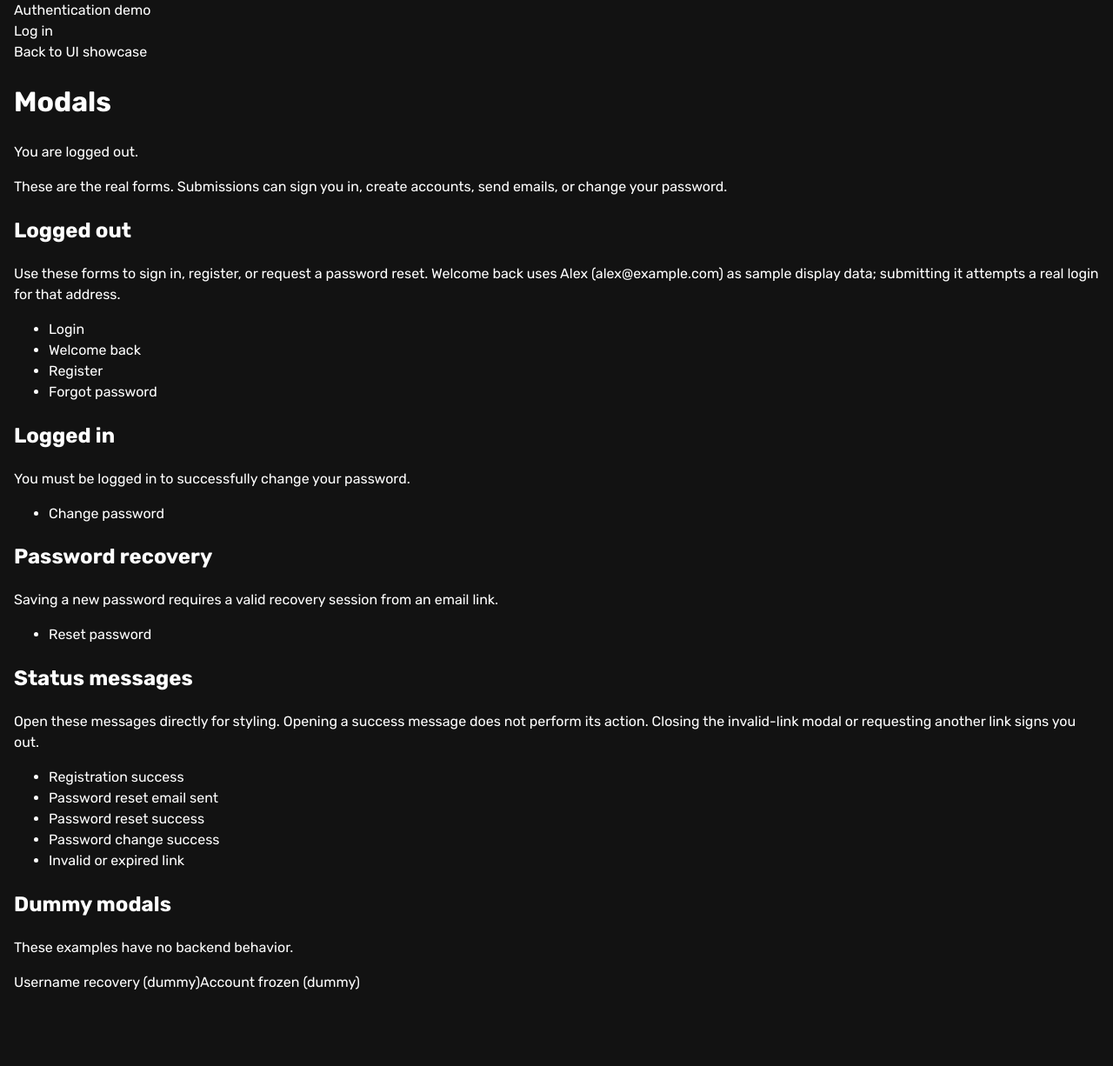
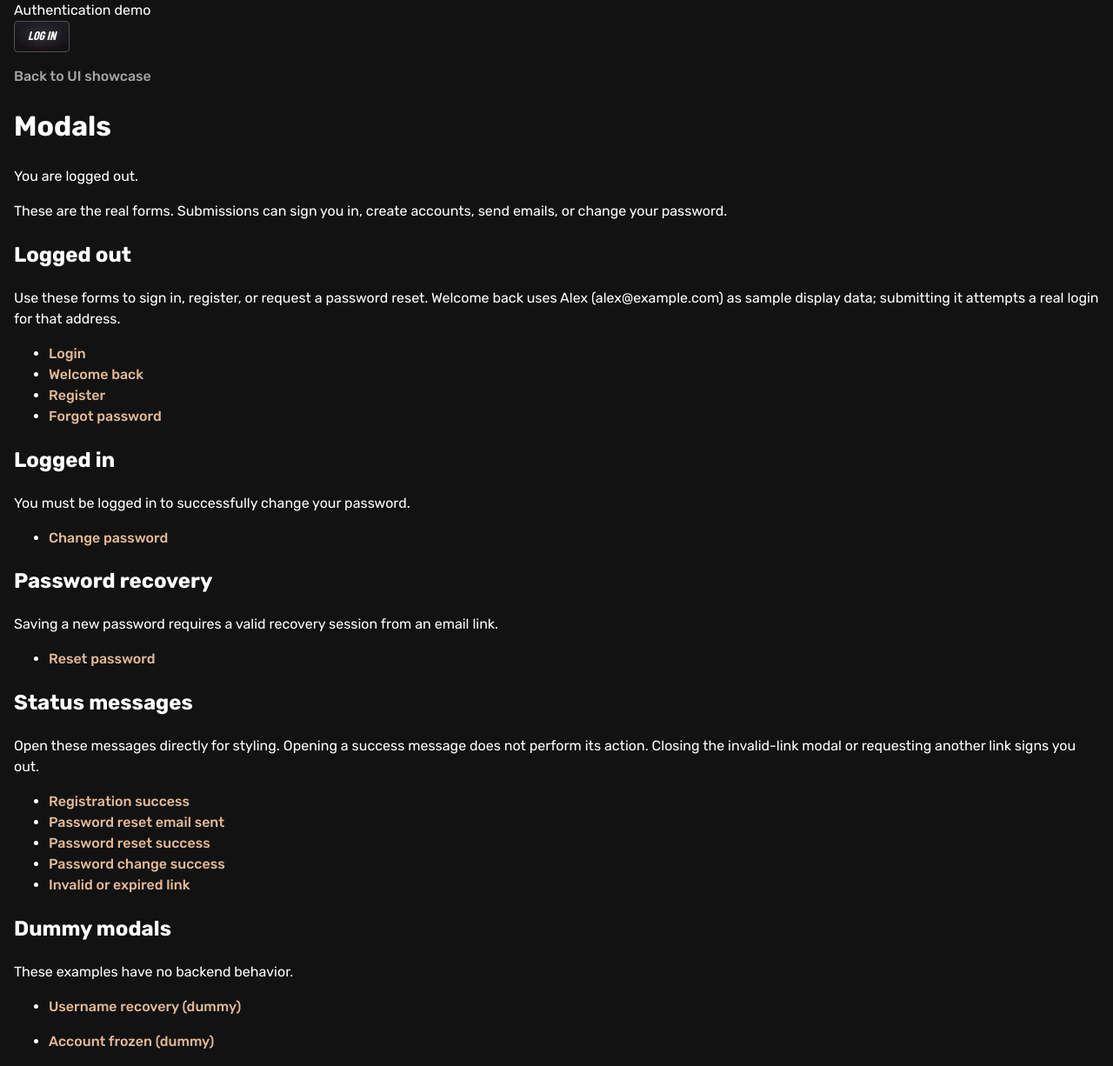
Before and after one commit to DAPSY-dev/modal-auth, a React (Vite) app: page /ui/modals in a window 1280 px wide. Shown: the whole page at 87% size. Before the commit the page ends 1142 px from the top, so only its background shows below. Built offline with nearby package versions, Linux system fonts and the light colour scheme; no server answers; a web font is replaced by a local one.

Commit message:
feat(styles): update pages styles with new components

```diff
--- a/src/App.tsx
+++ b/src/App.tsx
@@ -2,6 +2,7 @@ import { AuthModal } from './features/auth/components/AuthModal';
 import { useAppDispatch, useAppSelector } from './app/store';
 import { Link } from './components/Link';
 import { Button } from './components/Button';
+import { FormError } from './components/Form';
 import { showModal } from './features/auth/authSlice';
 import { Icon } from './components/Icon';
 import { Layout } from './components/Layout';
@@ -22,10 +23,16 @@ export function App() {
         ) : (
           <h1>{user ? `Welcome, ${user.name}` : 'Welcome to our site'}</h1>
         )}
-        {startupError && <p role="alert">{startupError}</p>}
-        <Link to="/ui">UI showcase</Link>
+        {startupError && <FormError>{startupError}</FormError>}
+        <p>
+          <Link to="/ui" variant="primary">
+            UI showcase
+          </Link>
+        </p>
         {user && (
           <Button
+            variant="tertiary"
+            size="xs"
             disabled={busy}
             onClick={() => dispatch(showModal('changePassword'))}
           >
--- a/src/components/Header.tsx
+++ b/src/components/Header.tsx
@@ -1,5 +1,6 @@
 import { Button } from './Button';
 import { Link } from './Link';
+import { FormError } from './Form';
 import { useAppDispatch, useAppSelector } from '../app/store';
 import { authService } from '../services/authService';
 import { showModal, signedOut } from '../features/auth/authSlice';
@@ -16,6 +17,8 @@ export function Header() {
       </Link>
       <nav aria-label="Account">
         <Button
+          variant="tertiary"
+          size="xs"
           disabled={status === 'initializing' || busy}
           onClick={() => {
             if (!user) {
@@ -31,7 +34,7 @@ export function Header() {
           {loading ? 'Logging out…' : user ? 'Log out' : 'Log in'}
         </Button>
       </nav>
-      {error && <p role="alert">{error}</p>}
+      {error && <FormError>{error}</FormError>}
     </header>
   );
 }
--- a/src/pages/UiButtonsPage.tsx
+++ b/src/pages/UiButtonsPage.tsx
@@ -7,7 +7,11 @@ export function UiButtonsPage() {
   return (
     <>
       <Layout>
-        <Link to="/ui">Back to UI showcase</Link>
+        <p>
+          <Link to="/ui" variant="secondary">
+            Back to UI showcase
+          </Link>
+        </p>
         <h1>Buttons</h1>
         <h2>Variants</h2>
         <ul>
--- a/src/pages/UiIconsPage.tsx
+++ b/src/pages/UiIconsPage.tsx
@@ -7,7 +7,11 @@ export function UiIconsPage() {
   return (
     <>
       <Layout>
-        <Link to="/ui">Back to UI showcase</Link>
+        <p>
+          <Link to="/ui" variant="secondary">
+            Back to UI showcase
+          </Link>
+        </p>
         <h1>Icons</h1>
         <ul>
           <li>
--- a/src/pages/UiInputsPage.tsx
+++ b/src/pages/UiInputsPage.tsx
@@ -7,7 +7,11 @@ export function UiInputsPage() {
   return (
     <>
       <Layout>
-        <Link to="/ui">Back to UI showcase</Link>
+        <p>
+          <Link to="/ui" variant="secondary">
+            Back to UI showcase
+          </Link>
+        </p>
         <h1>Inputs</h1>
         <ul>
           <li>
--- a/src/pages/UiLinksPage.tsx
+++ b/src/pages/UiLinksPage.tsx
@@ -6,7 +6,11 @@ export function UiLinksPage() {
   return (
     <>
       <Layout>
-        <Link to="/ui">Back to UI showcase</Link>
+        <p>
+          <Link to="/ui" variant="secondary">
+            Back to UI showcase
+          </Link>
+        </p>
         <h1>Inputs</h1>
         <h2>Types</h2>
         <ul>
--- a/src/pages/UiModalsPage.tsx
+++ b/src/pages/UiModalsPage.tsx
@@ -2,7 +2,6 @@ import { AuthModal } from '../features/auth/components/AuthModal';
 import { Layout } from '../components/Layout';
 import { useState } from 'react';
 import { Link } from '../components/Link';
-import { Button } from '../components/Button';
 import { useAppDispatch, useAppSelector } from '../app/store';
 import { showModal } from '../features/auth/authSlice';
 import { LoginForm } from '../features/auth/components/LoginForm';
@@ -58,7 +57,11 @@ export function UiModalsPage() {
   return (
     <>
       <Layout>
-        <Link to="/ui">Back to UI showcase</Link>
+        <p>
+          <Link to="/ui" variant="secondary">
+            Back to UI showcase
+          </Link>
+        </p>
         <h1>Modals</h1>
         <p>
           {user
@@ -76,14 +79,16 @@ export function UiModalsPage() {
             <ul>
               {modals.map(({ state, label }) => (
                 <li key={state}>
-                  <Button
+                  <Link
+                    as="button"
+                    variant="primary"
                     onClick={() => {
                       setDummy(null);
                       dispatch(showModal(state));
                     }}
                   >
                     {label}
-                  </Button>
+                  </Link>
                 </li>
               ))}
             </ul>
@@ -92,12 +97,30 @@ export function UiModalsPage() {
         <section aria-label="Dummy modals">
           <h2>Dummy modals</h2>
           <p>These examples have no backend behavior.</p>
-          <Button onClick={() => setDummy('username')}>
-            Username recovery (dummy)
-          </Button>
-          <Button onClick={() => setDummy('frozen')}>
-            Account frozen (dummy)
-          </Button>
+          <ul>
+            <li>
+              <p>
+                <Link
+                  as="button"
+                  variant="primary"
+                  onClick={() => setDummy('username')}
+                >
+                  Username recovery (dummy)
+                </Link>
+              </p>
+            </li>
+            <li>
+              <p>
+                <Link
+                  as="button"
+                  variant="primary"
+                  onClick={() => setDummy('frozen')}
+                >
+                  Account frozen (dummy)
+                </Link>
+              </p>
+            </li>
+          </ul>
         </section>
       </Layout>
       <AuthModal
--- a/src/pages/UiPage.tsx
+++ b/src/pages/UiPage.tsx
@@ -6,25 +6,39 @@ export function UiPage() {
   return (
     <>
       <Layout>
-        <Link to="/">Back to home</Link>
+        <p>
+          <Link to="/" variant="secondary">
+            Back to home
+          </Link>
+        </p>
         <h1>UI showcase</h1>
         <p>Choose a component to explore its examples.</p>
         <nav aria-label="Component showcases">
           <ul>
             <li>
-              <Link to="/ui/modals">Modals</Link>
+              <Link to="/ui/modals" variant="primary">
+                Modals
+              </Link>
             </li>
             <li>
-              <Link to="/ui/links">Links</Link>
+              <Link to="/ui/links" variant="primary">
+                Links
+              </Link>
             </li>
             <li>
-              <Link to="/ui/buttons">Buttons</Link>
+              <Link to="/ui/buttons" variant="primary">
+                Buttons
+              </Link>
             </li>
             <li>
-              <Link to="/ui/inputs">Inputs</Link>
+              <Link to="/ui/inputs" variant="primary">
+                Inputs
+              </Link>
             </li>
             <li>
-              <Link to="/ui/icons">Icons</Link>
+              <Link to="/ui/icons" variant="primary">
+                Icons
+              </Link>
             </li>
           </ul>
         </nav>
```
